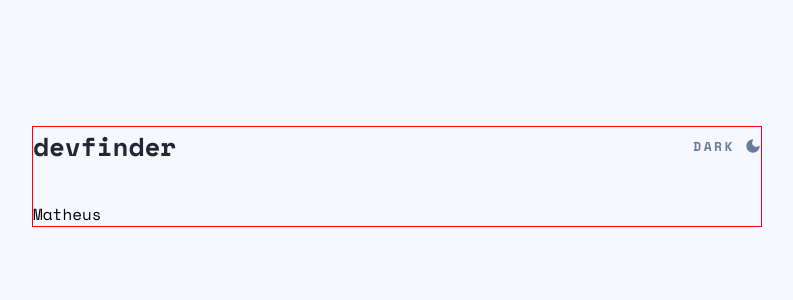
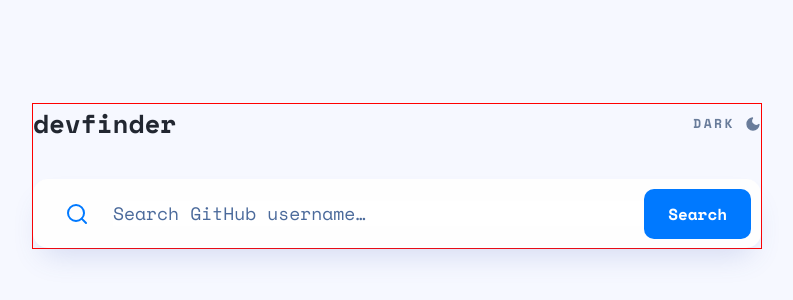
Before and after one commit to matssilva/github-user-search-app, a React (Create React App) app: page / in a window 1280 px wide. Shown: the part 224-524 px from the top of the page, without its empty margins (243-1036 px from the left). Built offline with nearby package versions, Linux system fonts and the light colour scheme.

Commit message:
feat: search container

```diff
--- a/src/containers/App/App.tsx
+++ b/src/containers/App/App.tsx
@@ -2,6 +2,7 @@ import React from 'react';
 import { ThemeProvider } from 'styled-components';
 import { lightTheme } from '../../theme/themes';
 import Header from '../Header/Header';
+import Search from '../Search/Search';
 import { AppContainer, Content } from './styles';
 
 function App() {
@@ -10,7 +11,7 @@ function App() {
       <AppContainer>
         <Content>
           <Header />
-          <div>Matheus</div>
+          <Search />
         </Content>
       </AppContainer>
     </ThemeProvider>
--- /dev/null
+++ b/src/containers/Search/Search.tsx
@@ -0,0 +1,14 @@
+import React from 'react'
+import { Container, SearchButton, SearchIcon, SearchInput } from './styles'
+
+const Search = () => {
+  return (
+    <Container>
+      <SearchIcon />
+      <SearchInput type="text" value='' placeholder='Search GitHub username…' />
+      <SearchButton>Search</SearchButton>
+    </Container>
+  )
+}
+
+export default Search
--- /dev/null
+++ b/src/containers/Search/styles.ts
@@ -0,0 +1,56 @@
+import styled from "styled-components";
+import { FiSearch } from "react-icons/fi";
+
+export const Container = styled.div`
+  background-color: ${({ theme }) => theme.color3};
+  padding: 9.5px 10px;
+  box-shadow: 0px 16px 30px -10px rgba(70, 96, 187, 0.198567);
+  border-radius: 15px;
+  display: flex;
+  align-items: center;
+`;
+
+export const SearchIcon = styled(FiSearch)`
+  color: ${({ theme }) => theme.color4};
+  height: 32px;
+  width: 32px;
+  margin-right: 24px;
+  margin-left: 22px;
+`;
+
+export const SearchInput = styled.input`
+  margin-right: auto;
+  border: none;
+  outline: none;
+  font-family: ${({ theme }) => theme.fontFamily};
+  width: 100%;
+  font-style: normal;
+  font-weight: 400;
+  font-size: 18px;
+  line-height: 25px;
+  color: ${({ theme }) => theme.color5};
+
+  ::placeholder,
+  ::-webkit-input-placeholder {
+    color: ${({ theme }) => theme.color5};
+  }
+
+`;
+
+export const SearchButton = styled.button`
+  background-color: ${({ theme }) => theme.color4};
+  padding: 13px 24px;
+  outline: none;
+  border: none;
+  border-radius: 10px;
+  font-style: normal;
+  font-weight: 700;
+  font-size: 16px;
+  line-height: 24px;
+  color: #fff;
+  font-family: ${({ theme }) => theme.fontFamily};
+
+  :hover {
+    cursor: pointer;
+  }
+`
--- a/src/theme/themes.ts
+++ b/src/theme/themes.ts
@@ -1,9 +1,14 @@
 const lightTheme = {
   color1: '#f6f8ff',
-  color2: '#697C9A'
+  color2: '#697C9A',
+  color3: '#fefefe',
+  color4: '#0079ff',
+  color5: '#4B6A9B',
+  fontFamily: 'Space Mono'
 }
 
 const darkTheme = {
+  fontFamily: 'Space Mono'
 }
 
 export { lightTheme, darkTheme };
```
